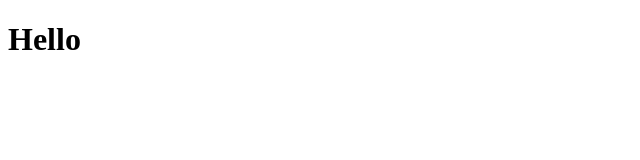
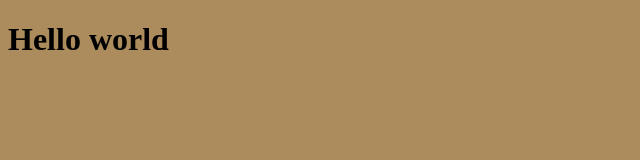
Before and after one commit to sui00012/Vincent-project, a plain HTML site: page index.html in a window 1280 px wide. Shown: the whole page, without its empty margins (0-640 px from the left). Drawn offline with Linux system fonts and the light colour scheme.

Commit message:
added index content

```diff
--- a/index.html
+++ b/index.html
@@ -3,9 +3,10 @@
 <head>
     <meta charset="UTF-8">
     <meta name="viewport" content="width=device-width, initial-scale=1.0">
+    <link rel="stylesheet" href="css/style.css">
     <title>Document</title>
 </head>
 <body>
-    <h1>Hello</h1>
+    <h1>Hello world</h1>
 </body>
 </html>
```
